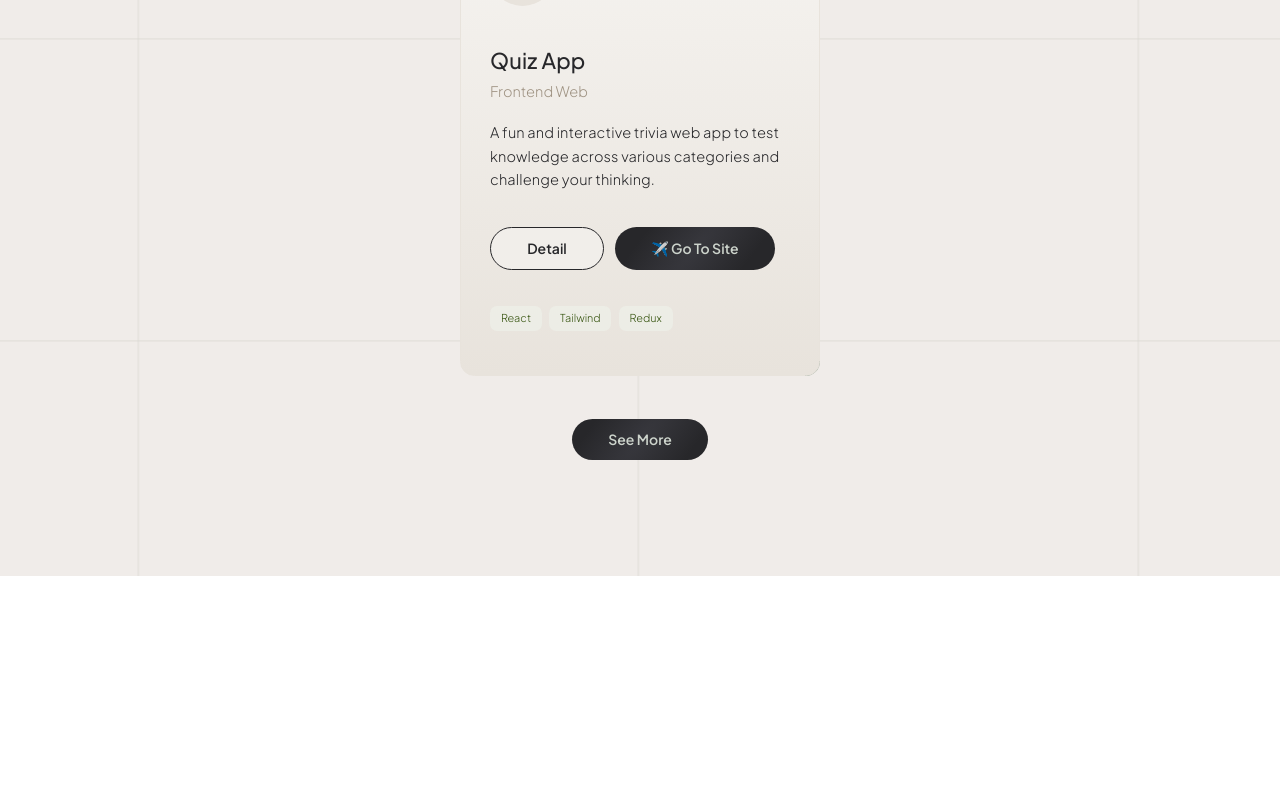
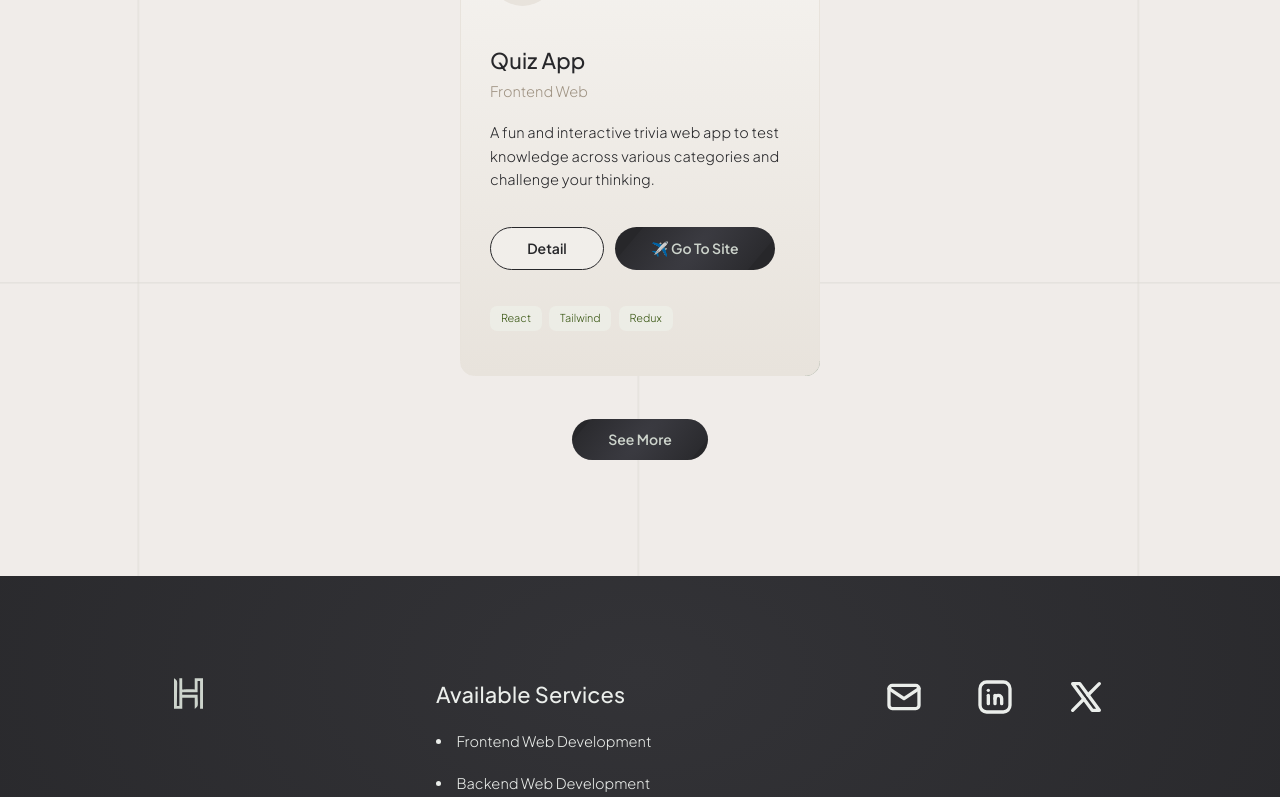
Before and after one commit to ahmadhilmandani/my-portofolio-v5, a React (Vite) app: page / in a window 1280 px wide. Shown: the part 2000-2797 px from the top of the page. Before the commit the page ends 2576 px from the top, so only its background shows below. Built offline with nearby package versions, Linux system fonts and the light colour scheme.

Commit message:
add: footer component

```diff
--- a/src/components/Button.tsx
+++ b/src/components/Button.tsx
@@ -31,10 +31,10 @@ export default function Button({ onClickProp = () => { }, buttonType = BUTTON_TY
 
           <div className="absolute top-0 left-0 w-full h-[100%] z-40"
             style={{
-              background: "radial-gradient(rgba(68, 68, 76, 0.8), transparent 70%)",
+              background: "radial-gradient(rgba(68, 68, 76, 1), transparent 90%)",
               opacity: 0.7,
               transform:
-                "scale(2.3) rotate(-50deg)",
+                "scale(2.5) rotate(-50deg)",
             }}
           ></div>
         </button>
--- /dev/null
+++ b/src/components/Footer.tsx
@@ -0,0 +1,40 @@
+import { IconBrandLinkedin, IconBrandX, IconMail } from "@tabler/icons-react"
+import Logo from "../assets/logo.svg"
+
+
+export default function Footer() {
+  return (
+    <>
+      <footer className="bg-radial-[at_50%_20%] from-[#333337] to-text-black px-24 pt-28 pb-8 z-20">
+        <div className="flex gap-16 justify-around mb-32">
+          <div>
+            <img src={Logo} alt="" className="w-8" />
+          </div>
+          <div>
+            <h3 className="text-sage-200 mb-5">Available Services</h3>
+            <ul className="list-inside list-disc text-sage-200">
+              <li className="list-inside list-disc text-sage-200 mb-5">Frontend Web Development</li>
+              <li className="list-inside list-disc text-sage-200 mb-5">Backend Web Development</li>
+              <li className="list-inside list-disc text-sage-200 mb-5">UI/UX Design</li>
+              <li className="list-inside list-disc text-sage-200 mb-5">Fullstack Web Development</li>
+            </ul>
+          </div>
+          <div className="flex gap-14">
+            <a href="mailto:ahmadhilmanlagi@gmail.com" >
+              <IconMail className="stroke-sage-200" size={40} />
+            </a>
+            <a href="https://www.linkedin.com/in/ahmad-hilman-dani" target="_blank">
+              <IconBrandLinkedin className="stroke-sage-200" size={40} />
+            </a>
+            <a href="https://x.com/lilbitmessy__" target="_blank">
+              <IconBrandX className="stroke-sage-200" size={40} />
+            </a>
+          </div>
+        </div>
+        <div className="flex justify-center items-center italic text-sage-200">
+          © 2023. All rights reserved.
+        </div>
+      </footer>
+    </>
+  )
+}
--- a/src/layouts/MainLayout.tsx
+++ b/src/layouts/MainLayout.tsx
@@ -1,6 +1,7 @@
 import Navbar from "../components/Navbar";
 import gradientBG from "../assets/grid_bg.png"
 import { Outlet } from "react-router";
+import Footer from "../components/Footer";
 
 export default function MainLayout() {
   return (
@@ -10,6 +11,7 @@ export default function MainLayout() {
       }}>
         <Navbar />
         <Outlet />
+        <Footer />
       </div>
     </>
   )
```
